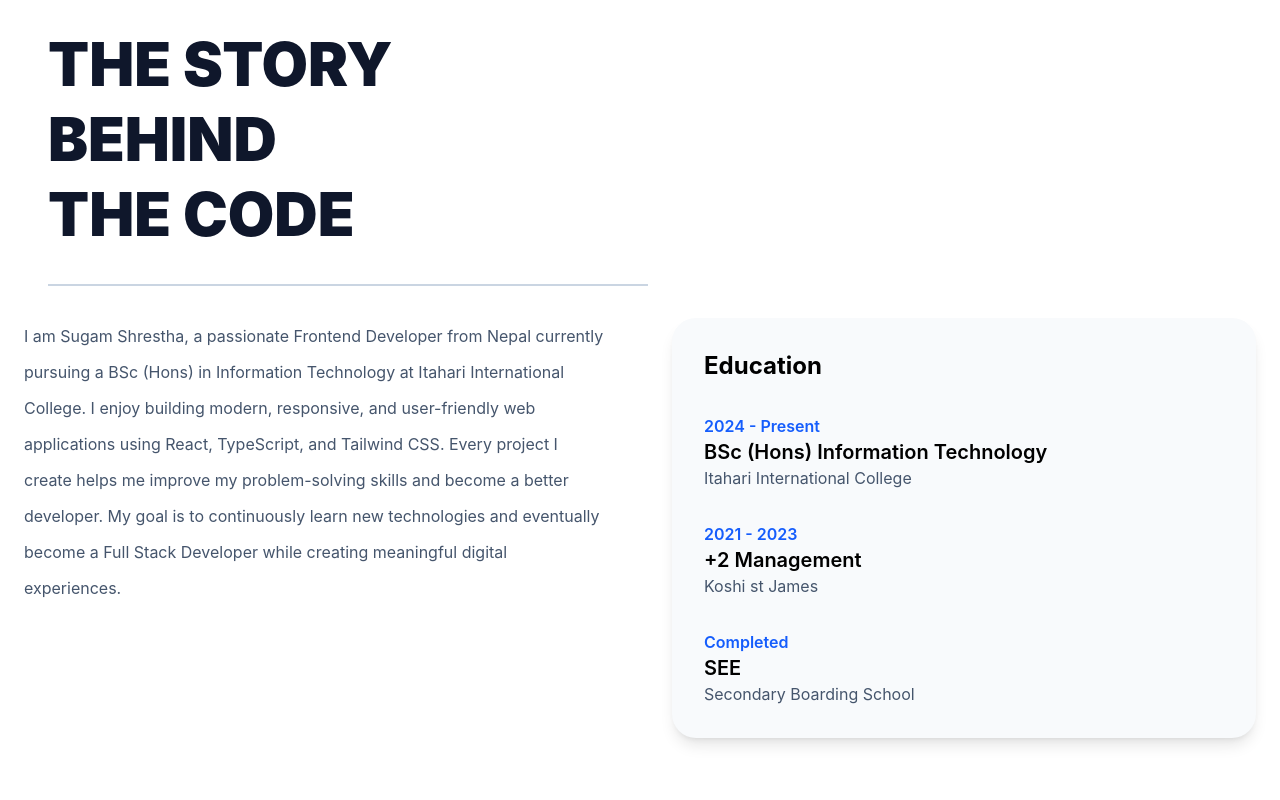
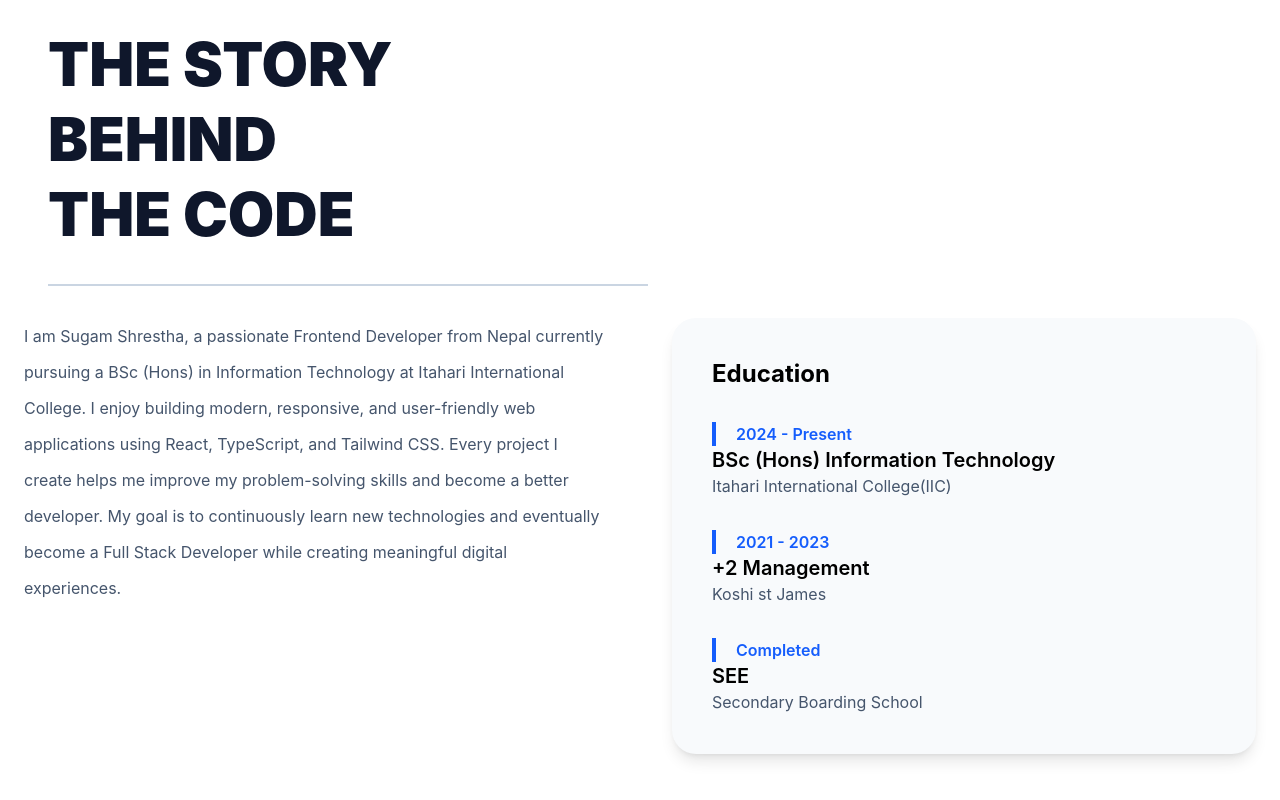
Before and after one commit to Sugam112stha/portfolio, a React app: page / in a window 1280 px wide. Shown: the part 973-1773 px from the top of the page. Built offline with nearby package versions, Linux system fonts and the light colour scheme; the HTML template or start-up script is replaced by a standard one.

Commit message:
education part added

```diff
--- a/src/component/sections/About.tsx
+++ b/src/component/sections/About.tsx
@@ -24,34 +24,44 @@ const About = () => {
               experiences.
             </p>
           </div>
-          <div className="bg-slate-50 rounded-3xl p-8 shadow-lg">
+          <div className="bg-slate-50 rounded-3xl p-10 shadow-lg transition-all duration-300 hover:-translate-y-2 hover:shadow-2xl">
             <h3 className="text-2xl font-bold mb-8">Education</h3>
 
             <div className="space-y-8">
               <div>
-                <p className="text-blue-600 font-semibold">2024 - Present</p>
-
+                <p className="text-blue-600 font-semibold border-l-4 border-blue-600 pl-5">
+                    2024 - Present
+                </p>
                 <h4 className="text-xl font-semibold">
                   BSc (Hons) Information Technology
                 </h4>
-
-                <p className="text-slate-600">Itahari International College</p>
+                <p className="text-slate-600">
+                    Itahari International College(IIC)
+                </p>
               </div>
 
               <div>
-                <p className="text-blue-600 font-semibold">2021 - 2023</p>
-
-                <h4 className="text-xl font-semibold">+2 Management</h4>
-
-                <p className="text-slate-600"> Koshi st James</p>
+                <p className="text-blue-600 font-semibold border-l-4 border-blue-600 pl-5">
+                    2021 - 2023
+                </p>
+                <h4 className="text-xl font-semibold">
+                    +2 Management
+                </h4>
+                <p className="text-slate-600">
+                    Koshi st James
+                </p>
               </div>
 
               <div>
-                <p className="text-blue-600 font-semibold">Completed</p>
-
-                <h4 className="text-xl font-semibold">SEE</h4>
-
-                <p className="text-slate-600"> Secondary Boarding School</p>
+                <p className="text-blue-600 font-semibold border-l-4 border-blue-600 pl-5">
+                    Completed
+                </p>
+                <h4 className="text-xl font-semibold">
+                    SEE
+                </h4>
+                <p className="text-slate-600">
+                    Secondary Boarding School
+                </p>
               </div>
             </div>
           </div>
```
